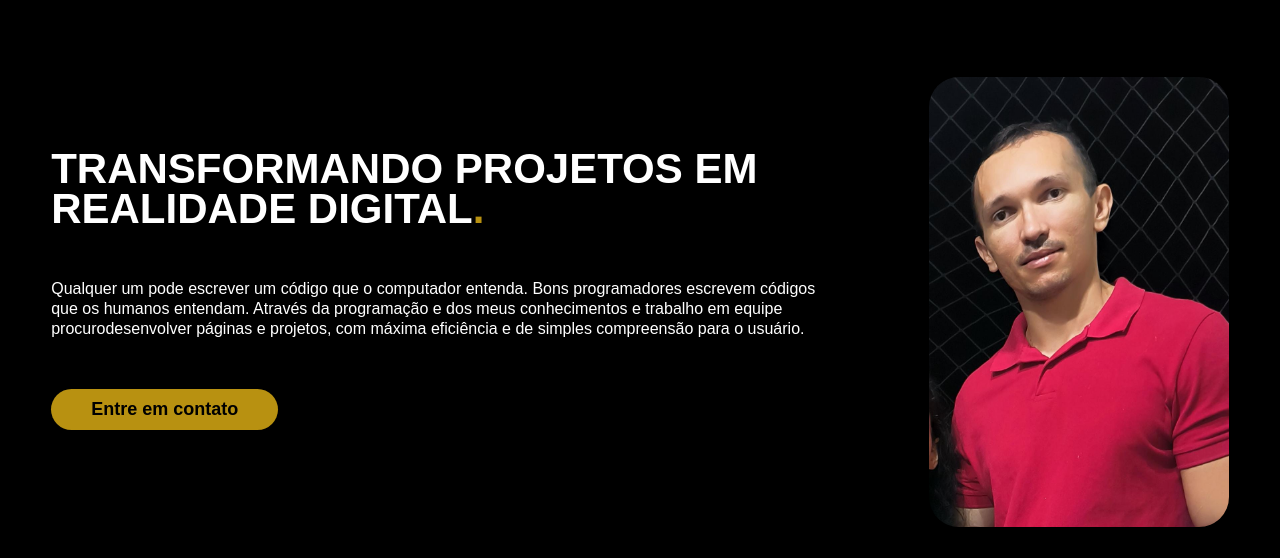
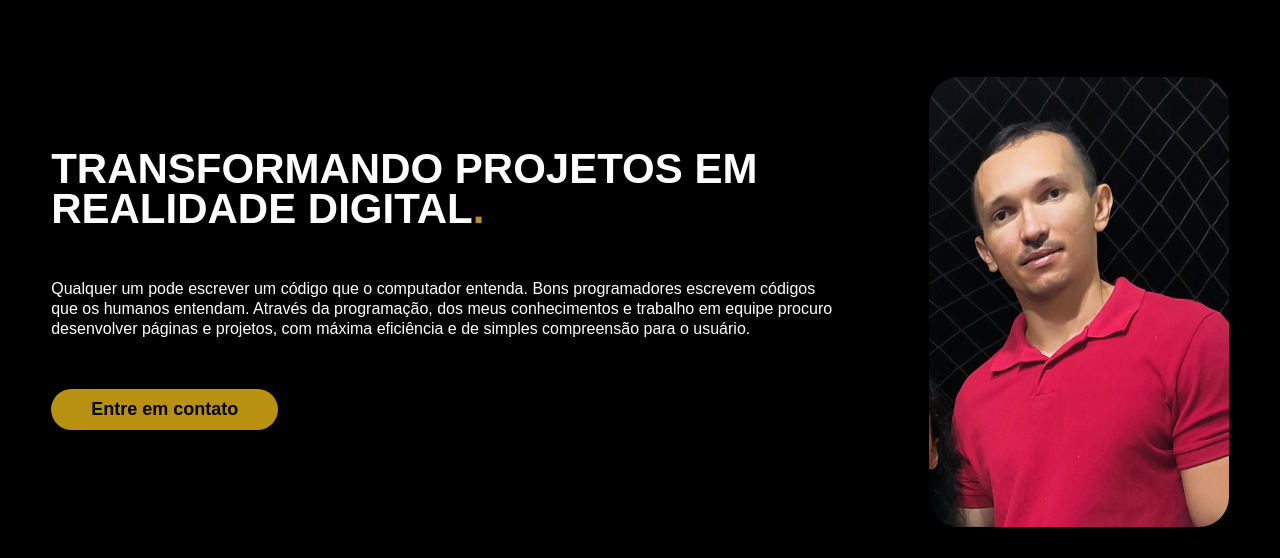
Before and after one commit to Lacerdainfo/Portifolio.github.io, a plain HTML site: page index.html in a window 1280 px wide. Shown: the part 242-800 px from the top of the page. Drawn offline with nearby package versions, Linux system fonts and the light colour scheme; a web font is replaced by a local one.

Commit message:
Update index.html

```diff
--- a/index.html
+++ b/index.html
@@ -49,8 +49,8 @@
                         <h1>TRANSFORMANDO PROJETOS EM REALIDADE DIGITAL<span>.</span></h1>
                         <P>Qualquer um pode escrever um código que o computador entenda.
                          Bons programadores escrevem códigos que os humanos entendam.
-                         Através da programação e dos meus conhecimentos e trabalho em equipe
-                         procurodesenvolver páginas e projetos, com máxima eficiência e de
+                         Através da programação, dos meus conhecimentos e trabalho em equipe
+                         procuro desenvolver páginas e projetos, com máxima eficiência e de
                          simples compreensão para o usuário.
                         </P>
                         <div class="btn-contato">
```
